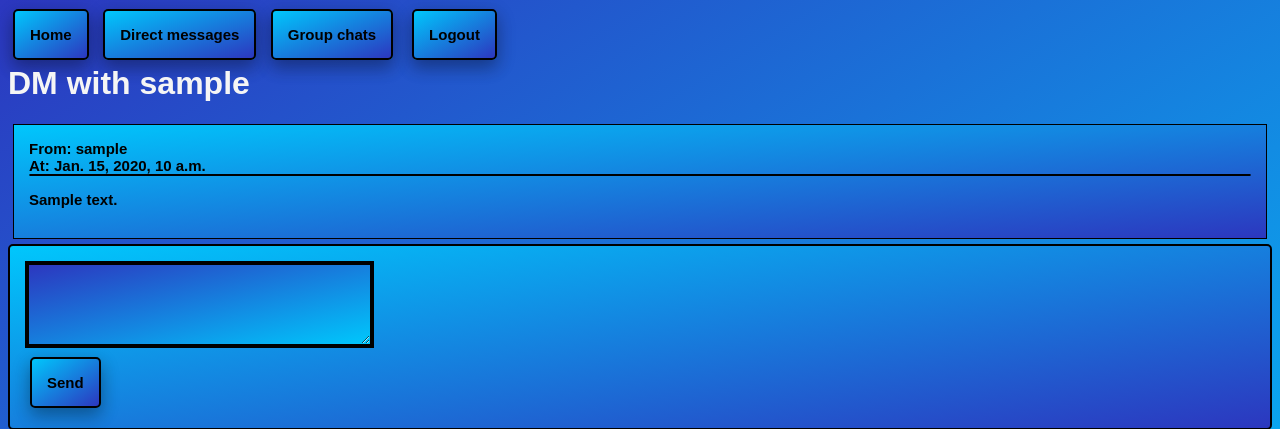
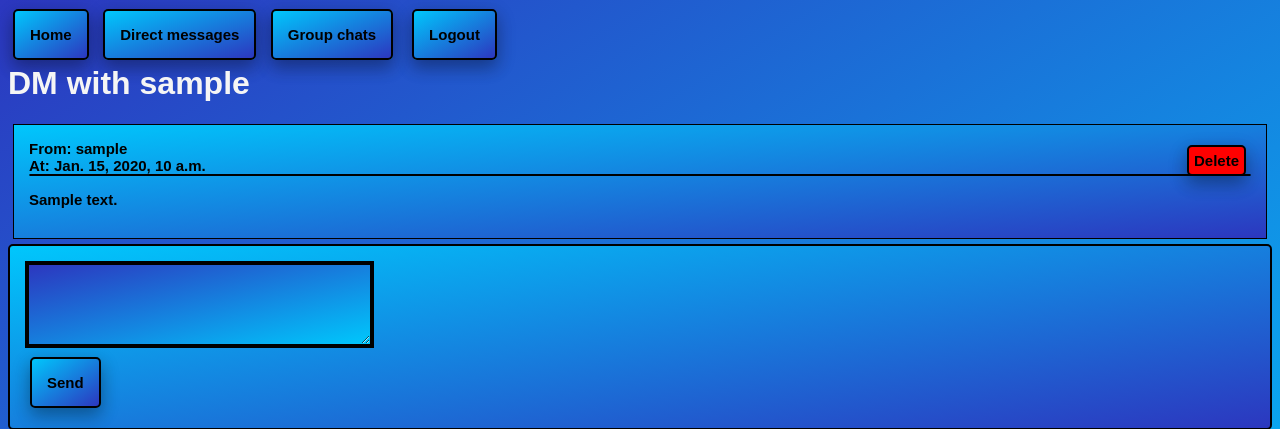
Before and after one commit to jacobef/vikramMessaging, a Django app: page /messages/dms/1/ in a window 1280 px wide. Shown: the top 429 px of the page. Run offline with Django 4.2, Linux system fonts and the light colour scheme; a user stored in the database is signed in; tables that the repository leaves empty hold one stand-in row (values such as "Sample post").

Commit message:
add deleting messages

```diff
--- a/messaging/urls.py
+++ b/messaging/urls.py
@@ -11,5 +11,6 @@ urlpatterns = [
     path("gcs/new/", views.NewChat.as_view(), name="new_chat"),
 
     path("dms/", views.view_dms, name="view_dms"),
-    path("dms/<int:user_pk>/", views.view_dm, name="view_dm")
+    path("dms/<int:user_pk>/", views.view_dm, name="view_dm"),
+    path("dms/message/<int:dm_pk>/delete", views.delete_dm, name="delete_dm"),
 ]
--- a/messaging/views.py
+++ b/messaging/views.py
@@ -88,3 +88,10 @@ def view_dm(request, user_pk):
                                 content=request.POST["message"])
         message.save()
         return redirect("messaging:view_dm", user_pk=user_pk)
+
+
+def delete_dm(request, dm_pk):
+    dm = DirectMessage.objects.get(pk=dm_pk)
+    if dm.by == request.user:
+        dm.delete()
+    return redirect("messaging:view_dm", user_pk=dm.to.pk)
--- a/static/style.css
+++ b/static/style.css
@@ -127,3 +127,8 @@ a.leave {
   float: right;
   background: red;
 }
+a.del {
+  float: right;
+  background: red;
+  padding: 5px;
+}
--- a/templates/view_dm.html
+++ b/templates/view_dm.html
@@ -4,6 +4,9 @@
     <h1>DM with {{ other_user.username }}</h1>
     {% for message in messages|dictsortreversed:"time_sent" %}
         <div class="message">
+            {% if message.by == user %}
+            <a class="del" href="{% url "messaging:delete_dm" dm_pk=message.pk %}">Delete</a>
+        {% endif %}
           From: {{ message.by }}<br>
           At: {{ message.time_sent }}
           <nav class="line"></nav>
```
